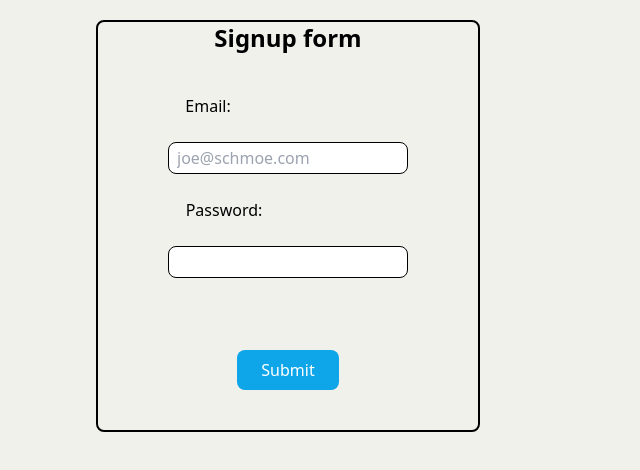
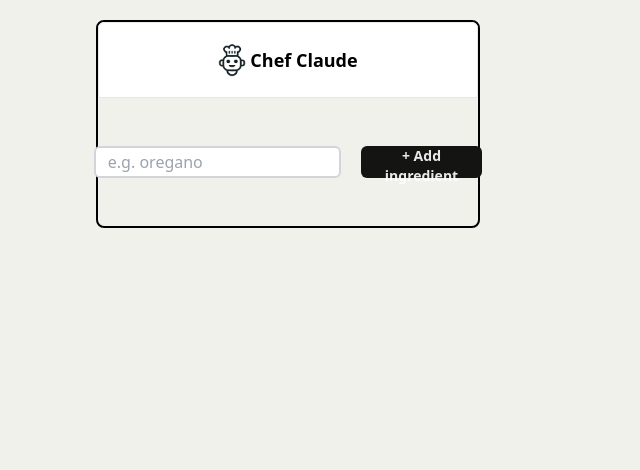
Before and after one commit to Theogene120/react-thegym-practice, a React (Vite) app: page / in a window 1280 px wide. Shown: the top 470 px of the page, without its empty margins (0-640 px from the left). Built offline with nearby package versions, Linux system fonts and the light colour scheme.

Commit message:
Chef claude project finished

```diff
--- a/src/App.jsx
+++ b/src/App.jsx
@@ -17,17 +17,15 @@ function Main() {
         <li key={ingredient}>{ingredient}</li>
     ))
 
-    function handleSubmision(e) {
-        e.preventDefault()
+    function handleSubmision(formData) {
         console.log("Form submitted") // for checking
-        const formData = new FormData(e.currentTarget)
         const newIngredients = formData.get('ingredient') // We pass form name as string
 
         setIngredients(prevIngredients => [...prevIngredients, newIngredients])
     }
     return (
         <>
-            <form onSubmit={handleSubmision} className="my-12 flex justify-center gap-5">
+            <form action={handleSubmision} className="my-12 flex justify-center gap-5">
                 <input className="border-2 border-gray-300 rounded-md w-80 outline-none pl-3" placeholder="e.g. oregano" type="text" name="ingredient" id="1" />
                 <button  className="bg-[#141413] text-white px-6 rounded-md h-8 text-sm font-semibold text-opacity-90">+ Add ingredient</button>
             </form>
--- a/src/main.jsx
+++ b/src/main.jsx
@@ -1,12 +1,12 @@
 import { StrictMode } from 'react'
 import { createRoot } from 'react-dom/client'
-//import App from './App.jsx'
-import FormSkills from './FormSkills.jsx'
+import App from './App.jsx'
+//import FormSkills from './FormSkills.jsx'
 import './index.css'
 
 
 createRoot(document.getElementById('root')).render(
   <StrictMode>
-    <FormSkills  />
+    <App  />
   </StrictMode>,
 )
```
